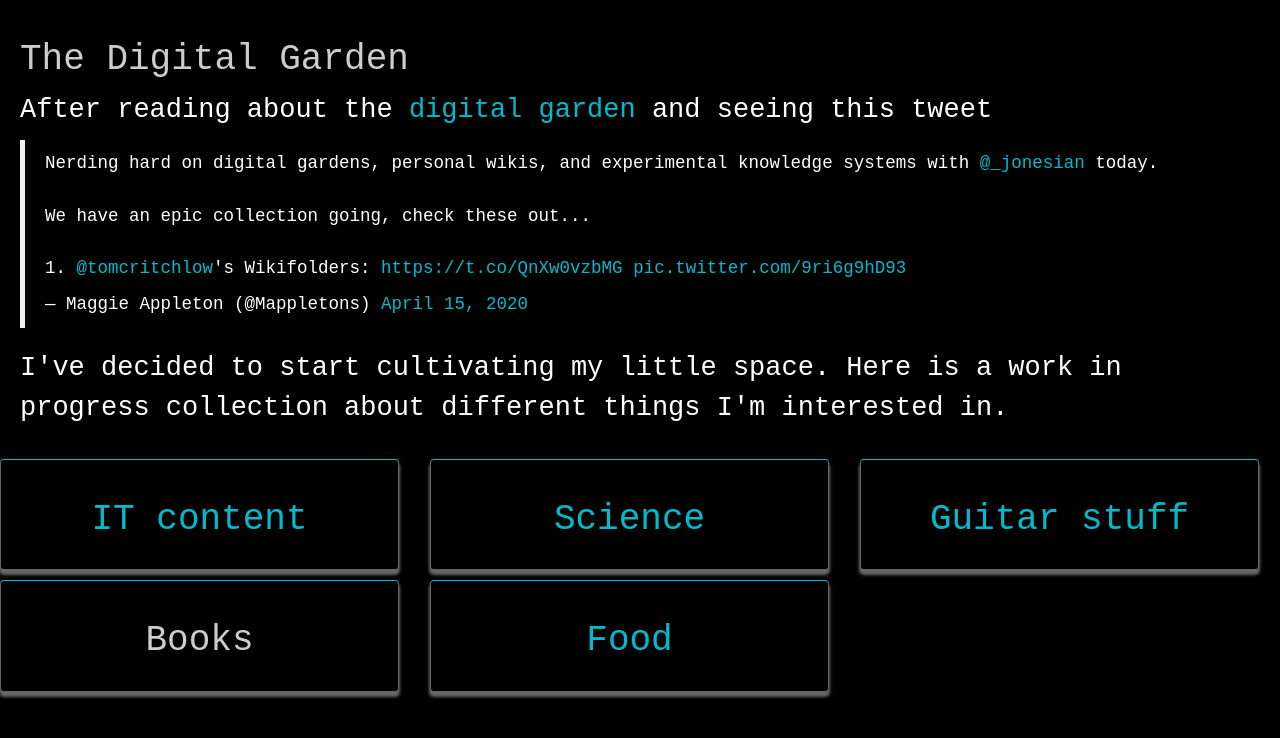
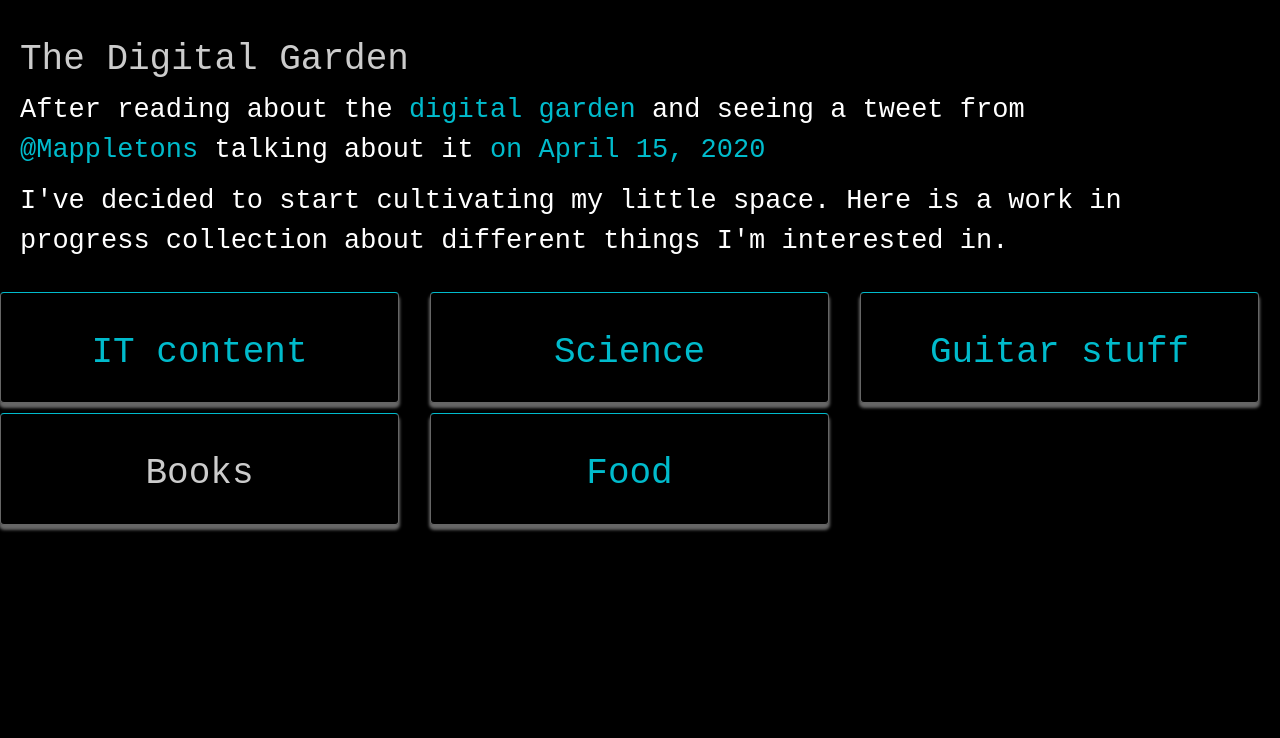
Before and after one commit to wildeng/wildeng.github.io, a Jekyll site: the page built from digital_garden.html, in a window 1280 px wide. Shown: the top 738 px of the page. Built offline with Jekyll 4.4.1, drawn with Linux system fonts in a browser that asks for light colours; comment, search, counter and statistics services are not loaded.

Commit message:
Remove twitter tracker

```diff
--- a/_includes/motivation.html
+++ b/_includes/motivation.html
@@ -1,12 +1,10 @@
 
 <div class="career-text-container">
     <p>
-      After reading about the <a href="https://www.technologyreview.com/2020/09/03/1007716/digital-gardens-let-you-cultivate-your-own-little-bit-of-the-internet/" target="_blank" title="digital garden on mit review">digital garden</a> and seeing this tweet
+      After reading about the <a href="https://www.technologyreview.com/2020/09/03/1007716/digital-gardens-let-you-cultivate-your-own-little-bit-of-the-internet/" target="_blank" title="digital garden on mit review">digital garden</a> and seeing a tweet
+      from <a href="https://twitter.com/Mappletons" title="Mappletons twitter profile" target="_blank">@Mappletons</a>
+      talking about it <a href="https://twitter.com/Mappletons/status/1250532315459194880" title="digital garden tweet" target="_blank">on April 15, 2020</a>
       </p>
-      <blockquote class="twitter-tweet">
-        <p lang="en" dir="ltr">Nerding hard on digital gardens, personal wikis, and experimental knowledge systems with <a href="https://twitter.com/_jonesian?ref_src=twsrc%5Etfw">@_jonesian</a> today.<br><br>We have an epic collection going, check these out...<br><br>1. <a href="https://twitter.com/tomcritchlow?ref_src=twsrc%5Etfw">@tomcritchlow</a>&#39;s Wikifolders: <a href="https://t.co/QnXw0vzbMG">https://t.co/QnXw0vzbMG</a> <a href="https://t.co/9ri6g9hD93">pic.twitter.com/9ri6g9hD93</a></p>&mdash; Maggie Appleton (@Mappletons) <a href="https://twitter.com/Mappletons/status/1250532315459194880?ref_src=twsrc%5Etfw">April 15, 2020</a>
-      </blockquote>
-      <script async src="https://platform.twitter.com/widgets.js" charset="utf-8"></script>
       <p>
       I've decided to start cultivating my little space. Here is a work in progress collection
       about different things I'm interested in.
```
